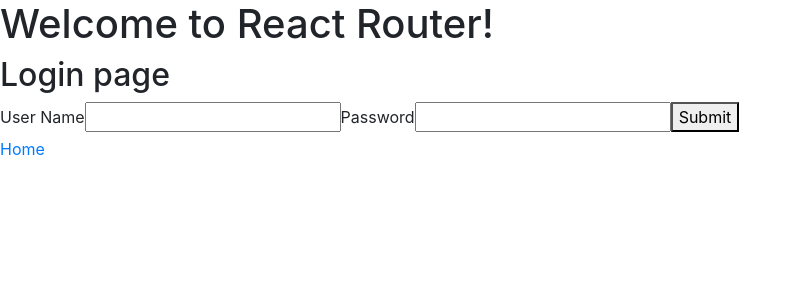
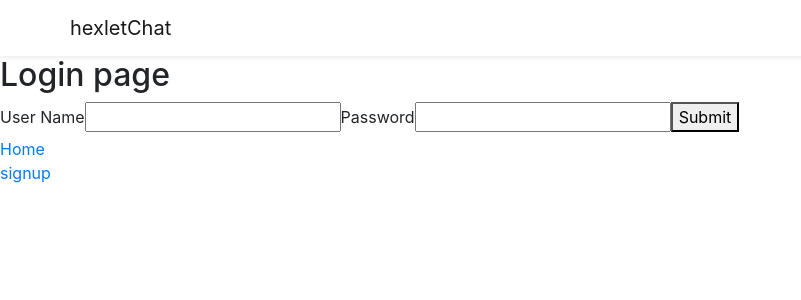
Before and after one commit to lev33/frontend-project-lvl4, a React app: page / in a window 1280 px wide. Shown: the top 300 px of the page, without its empty margins (0-801 px from the left). Built offline with nearby package versions, Linux system fonts and the light colour scheme; no server answers; the HTML template or start-up script is replaced by a standard one.

Commit message:
add header

```diff
--- a/src/components/App.jsx
+++ b/src/components/App.jsx
@@ -2,8 +2,12 @@
 import {
   BrowserRouter, Routes, Route, Link,
 } from 'react-router-dom';
+import {
+  Navbar, Button, Container, Nav,
+} from 'react-bootstrap';
 
 import LoginPage from './LoginPage.jsx';
+import SignupPage from './SignupPage.jsx';
 import ChatPage from './ChatPage.jsx';
 import AuthorizationContext from '../context/AuthorizationContext.jsx';
 
@@ -35,14 +39,20 @@
     }}
     >
       <BrowserRouter>
-        <div>
-          <h1>Welcome to React Router!</h1>
-          <Routes>
-            <Route path="/" element={user ? <ChatPage /> : <LoginPage />} />
-            <Route path="/login" element={<LoginPage />} />
-            <Route path="*" element={<NoMatch />} />
-          </Routes>
-        </div>
+        <Navbar className="shadow-sm bg-white">
+          <Container>
+            <Navbar.Brand className="navbar-brand" as={Link} to="/">hexletChat</Navbar.Brand>
+            <Nav>
+              {user && (<Button variant="primary" onClick={logOut}>logOut</Button>)}
+            </Nav>
+          </Container>
+        </Navbar>
+        <Routes>
+          <Route path="/" element={user ? <ChatPage /> : <LoginPage />} />
+          <Route path="/login" element={<LoginPage />} />
+          <Route path="/signup" element={<SignupPage />} />
+          <Route path="*" element={<NoMatch />} />
+        </Routes>
       </BrowserRouter>
     </AuthorizationContext.Provider>
   );
--- a/src/components/LoginPage.jsx
+++ b/src/components/LoginPage.jsx
@@ -53,6 +53,9 @@
       <nav>
         <Link to="/">Home</Link>
       </nav>
+      <nav>
+        <Link to="/signup">signup</Link>
+      </nav>
     </>
   );
 };
--- /dev/null
+++ b/src/components/SignupPage.jsx
@@ -0,0 +1,11 @@
+import React, { useContext, useEffect, useRef } from 'react';
+
+const SignupPage = () => {
+
+
+  return (
+        <h2>SignupPage</h2>
+  );
+};
+
+export default SignupPage;
--- a/src/store/ChatStore.js
+++ b/src/store/ChatStore.js
@@ -34,6 +34,7 @@
 
   removeChannel(id) {
     this._channels = this._channels.filter((el) => el.id !== id);
+    this._messages = this._messages.filter((el) => el.channelId !== id);
   }
 
   get channels() {
```
